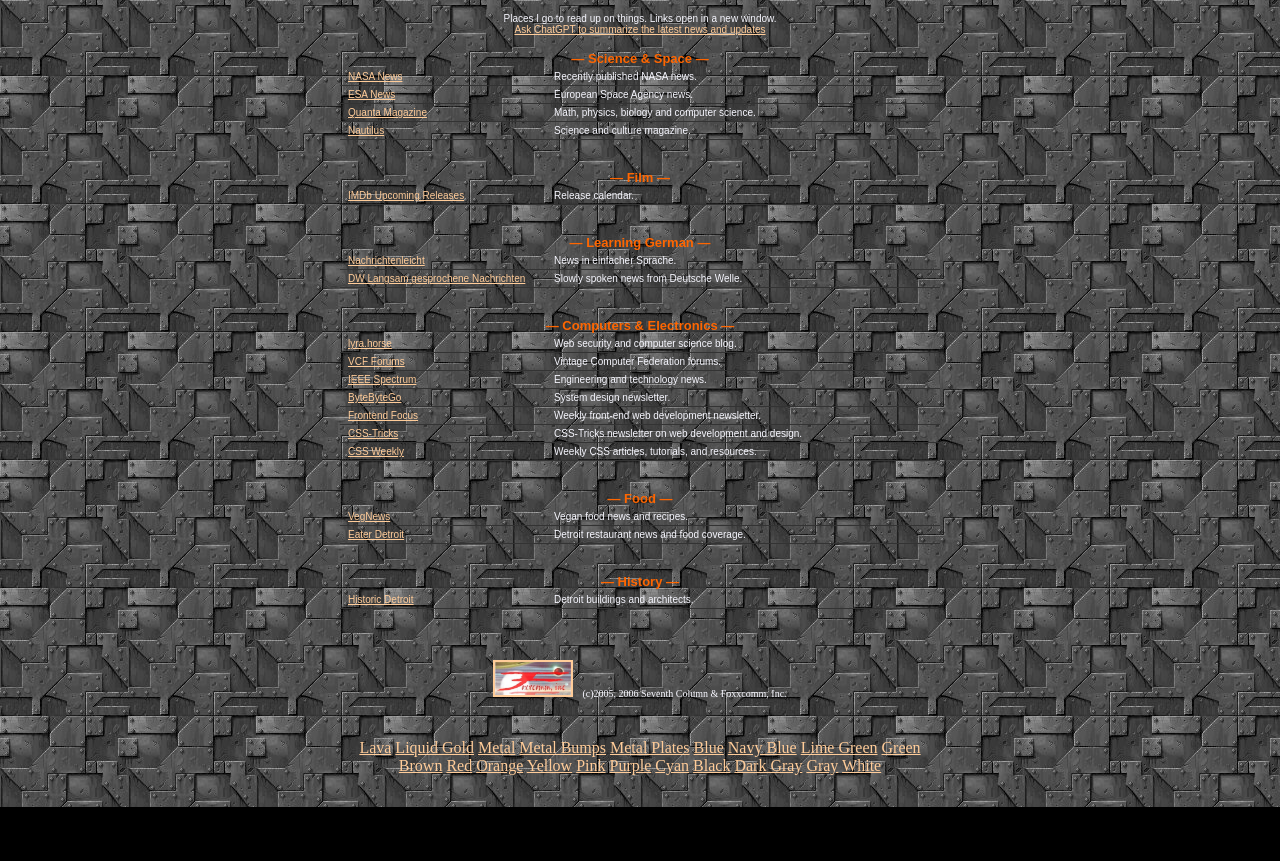
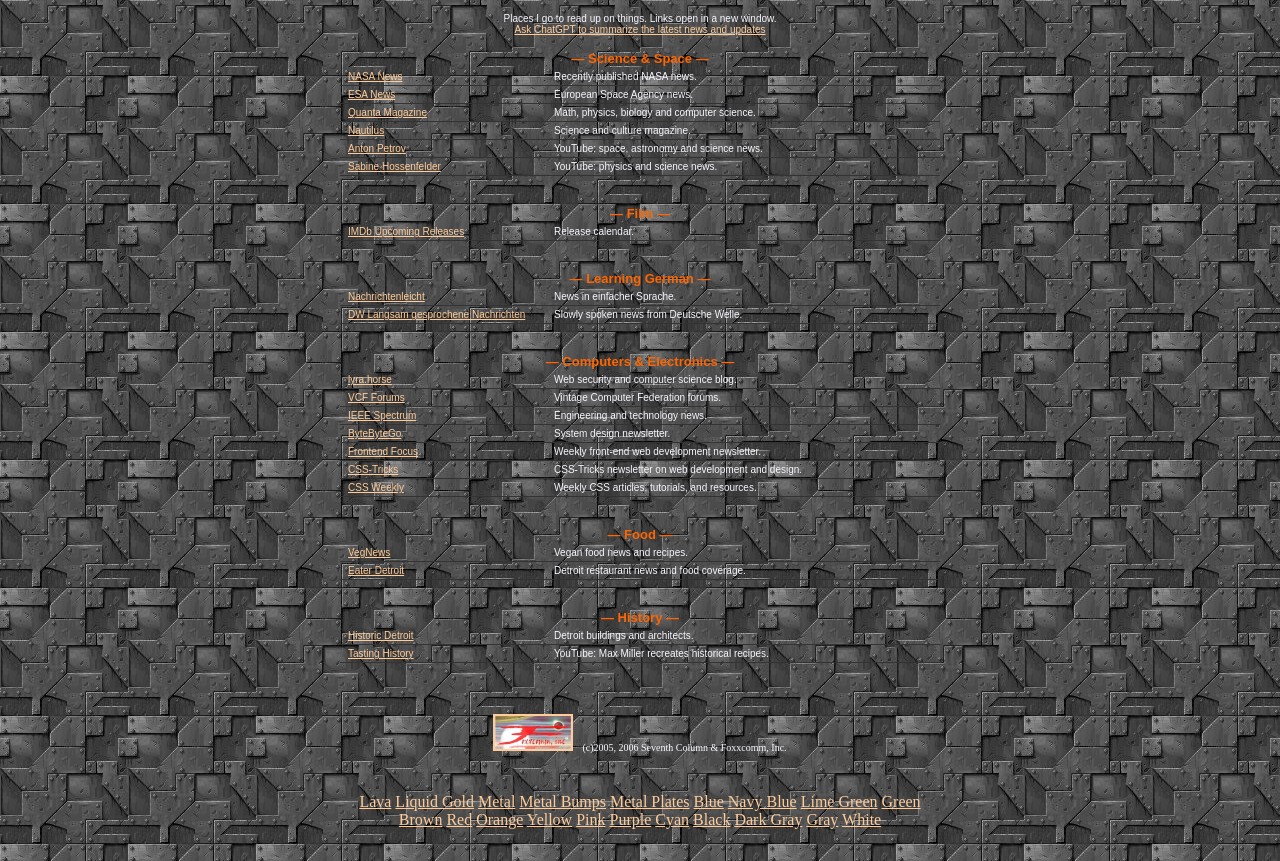
Before and after one commit to KthProg/Kyle-s-Victorian-House, a plain HTML site: page links.htm in a window 1280 px wide. Shown: the part 180-1041 px from the top of the page. Before the commit the page ends 987 px from the top, so only its background shows below. Drawn offline with Linux system fonts and the light colour scheme.

Commit message:
youtube links

```diff
--- a/links.htm
+++ b/links.htm
@@ -114,6 +114,14 @@
                           <td class="name" width="190"><a href="https://nautil.us/" target="_blank">Nautilus</a></td>
                           <td>Science and culture magazine.</td>
                         </tr>
+                        <tr>
+                          <td class="name" width="190"><a href="https://www.youtube.com/c/whatdamath/videos" target="_blank">Anton Petrov</a></td>
+                          <td>YouTube: space, astronomy and science news.</td>
+                        </tr>
+                        <tr>
+                          <td class="name" width="190"><a href="https://www.youtube.com/c/SabineHossenfelder/videos" target="_blank">Sabine Hossenfelder</a></td>
+                          <td>YouTube: physics and science news.</td>
+                        </tr>
                       </tbody>
                     </table>
                     <br>
@@ -196,6 +204,10 @@
                           <td class="name" width="190"><a href="https://historicdetroit.org/" target="_blank">Historic Detroit</a></td>
                           <td>Detroit buildings and architects.</td>
                         </tr>
+                        <tr>
+                          <td class="name" width="190"><a href="https://www.youtube.com/@TastingHistory/videos" target="_blank">Tasting History</a></td>
+                          <td>YouTube: Max Miller recreates historical recipes.</td>
+                        </tr>
                       </tbody>
                     </table>
                     <br>
```
